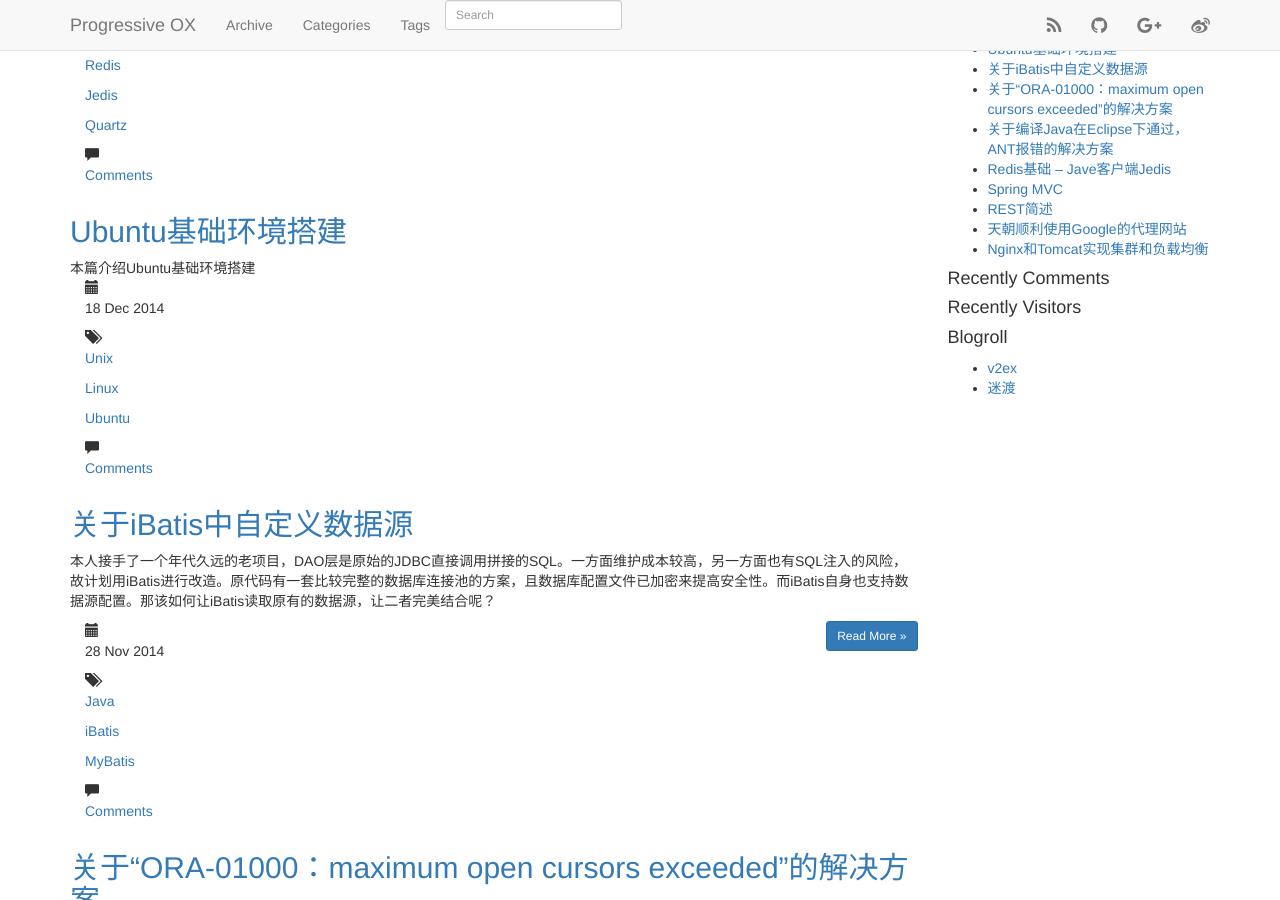
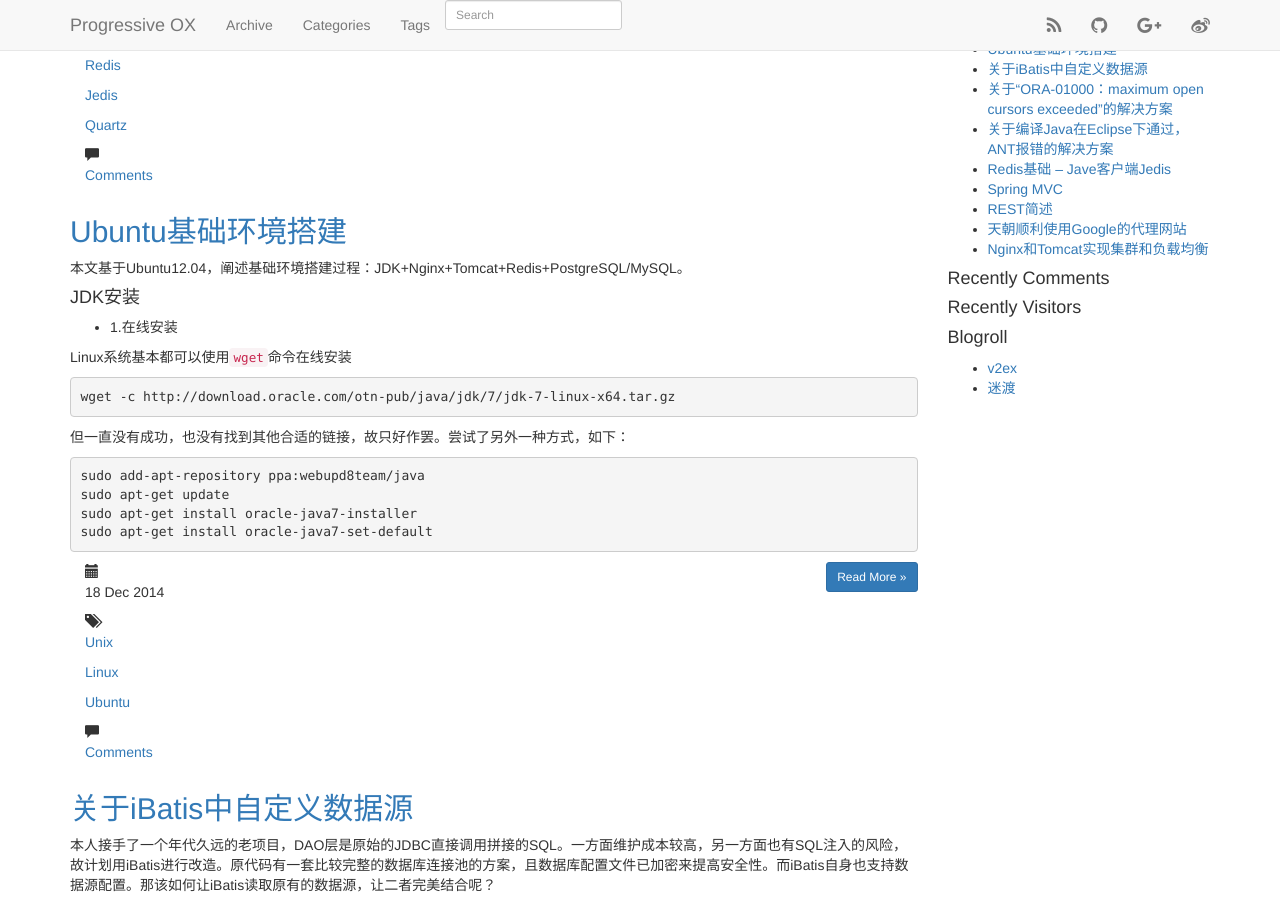
Before and after one commit to ChengYuanjian/chengyuanjian2.github.io, a Jekyll site: the page built from index.html, in a window 1280 px wide and 900 px high, scrolled down 341 px. Built offline with Jekyll 4.4.1, drawn with Linux system fonts in a browser that asks for light colours; nearby versions of some CDN libraries; Markdown is read by kramdown in place of the engine named in the settings; the list of posts is cut into pages by our own code; comment, search, counter and statistics services are not loaded.

Commit message:
Update 2014-12-18-ubuntu-jdk-nginx-tomcat-psql.md

```diff
--- a/_posts/2014-12-18-ubuntu-jdk-nginx-tomcat-psql.md
+++ b/_posts/2014-12-18-ubuntu-jdk-nginx-tomcat-psql.md
@@ -7,7 +7,7 @@
 tags: [Unix,Linux,Ubuntu]
 ---
 
-本文基于Ubuntu12.04，阐述基础环境搭建过程：JDK+Nginx+Tomcat+Redis+PostgreSQL。
+本文基于Ubuntu12.04，阐述基础环境搭建过程：JDK+Nginx+Tomcat+Redis+PostgreSQL/MySQL。
 
 ####JDK安装
 
@@ -25,6 +25,8 @@
 sudo apt-get install oracle-java7-installer
 sudo apt-get install oracle-java7-set-default
 {% endhighlight %}
+
+<!-- more -->
 
 * 2.离线安装
 
@@ -122,3 +124,12 @@
 {% endhighlight %}
 
 参见：http://www.postgresql.org/download/linux/ubuntu/
+
+####MySQL安装
+
+* 1.在线安装
+
+{% highlight sh %}
+apt-get install mysql-server
+{% endhighlight %}
+配置文件路径：/etc/mysql/my.cnf
```
